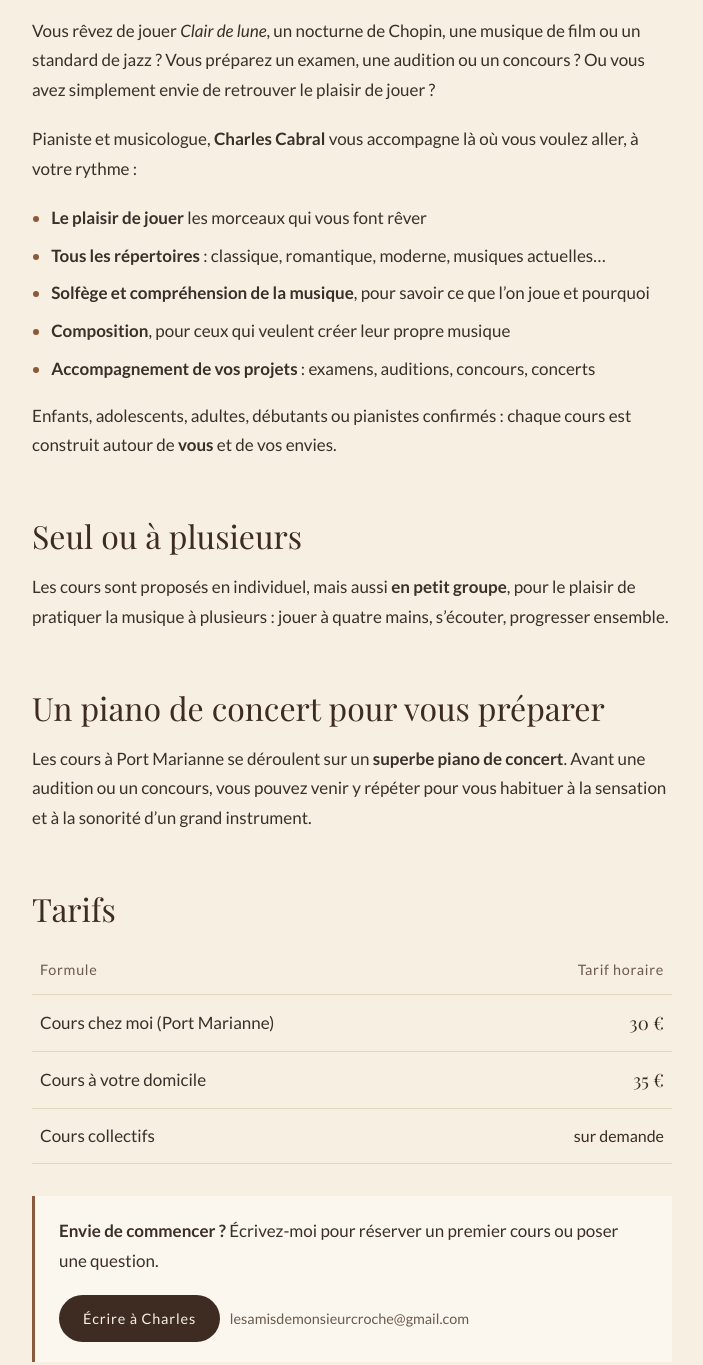
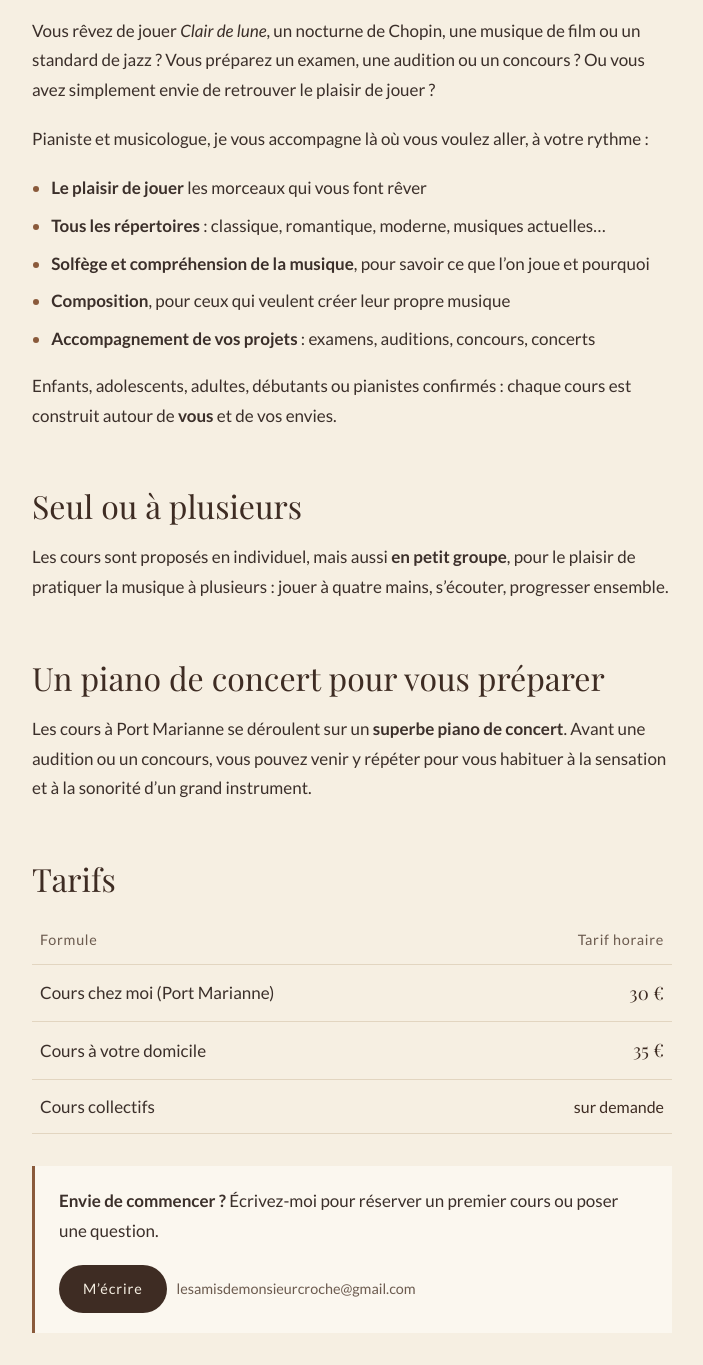
Before and after one commit to lesamisdemonsieurcroche/lesamisdemonsieurcroche.github.io, a plain HTML site: page cours.html in a window 1280 px wide. Shown: the part 860-2225 px from the top of the page, without its empty margins (288-991 px from the left). Drawn offline with nearby package versions, Linux system fonts and the light colour scheme; a web font is replaced by a local one.

Commit message:
Annonce des cours à la première personne
Co-Authored-By: Claude Opus 5.5 <noreply@anthropic.com>
Claude-Session: https://claude.ai/code/session_017nPzsFvPEBS7GpPS8NPJk4

```diff
--- a/cours.html
+++ b/cours.html
@@ -40,7 +40,7 @@
 
       <p>Vous rêvez de jouer <em>Clair de lune</em>, un nocturne de Chopin, une musique de film ou un standard de jazz&nbsp;? Vous préparez un examen, une audition ou un concours&nbsp;? Ou vous avez simplement envie de retrouver le plaisir de jouer&nbsp;?</p>
 
-      <p>Pianiste et musicologue, <strong>Charles Cabral</strong> vous accompagne là où vous voulez aller, à votre rythme&nbsp;:</p>
+      <p>Pianiste et musicologue, je vous accompagne là où vous voulez aller, à votre rythme&nbsp;:</p>
 
       <ul class="liste">
         <li><strong>Le plaisir de jouer</strong> les morceaux qui vous font rêver</li>
@@ -70,7 +70,7 @@
 
       <div class="encart">
         <p><strong>Envie de commencer&nbsp;?</strong> Écrivez-moi pour réserver un premier cours ou poser une question.</p>
-        <p><a class="bouton" href="mailto:lesamisdemonsieurcroche@gmail.com?subject=Cours%20de%20piano">Écrire à Charles</a>
+        <p><a class="bouton" href="mailto:lesamisdemonsieurcroche@gmail.com?subject=Cours%20de%20piano">M’écrire</a>
         &nbsp; <span style="font-size:.9rem;color:var(--encre-douce)">lesamisdemonsieurcroche@gmail.com</span></p>
       </div>
     </article>
```
